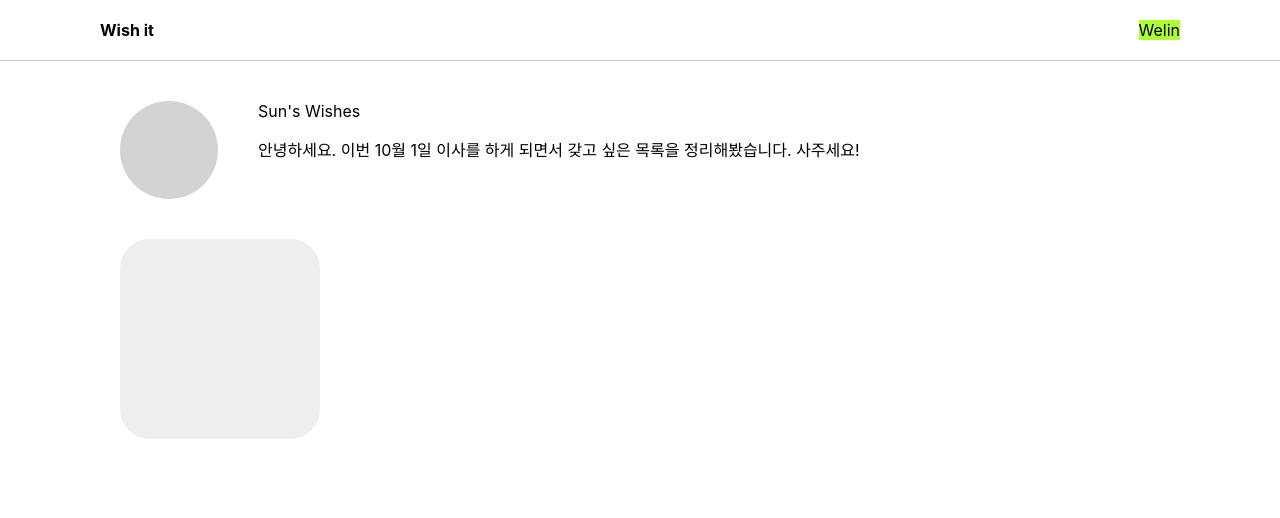
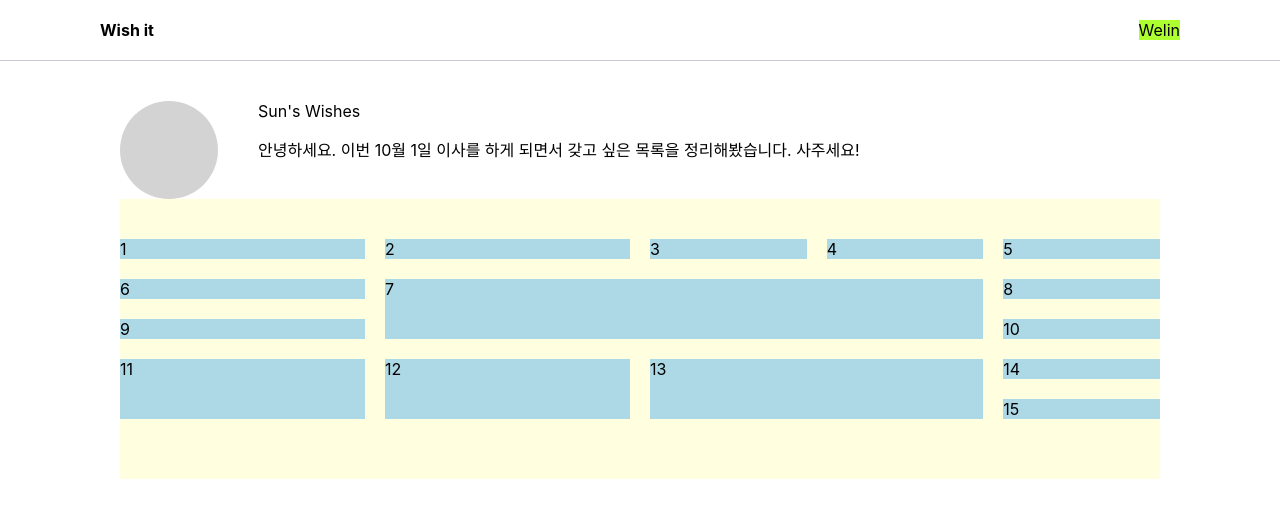
Before and after one commit to welinhong/wish-it, a Next.js app: page /wish/1 in a window 1280 px wide. Shown: the top 518 px of the page. Built offline with nearby package versions, Linux system fonts and the light colour scheme.

Commit message:
wish list grid layout setting

```diff
--- a/pages/wish/[wishiId].tsx
+++ b/pages/wish/[wishiId].tsx
@@ -1,6 +1,5 @@
 import styled from 'styled-components'
 import WishInfo from '@/components/WishInfo/WishInfo'
-import WishItem from '@/components/WishItem/WishItem'
 
 const wishInfo = {
   title: "Sun's Wishes",
@@ -10,26 +9,100 @@ const wishInfo = {
 }
 
 const WishDetail = (): JSX.Element => {
+  const wishes = [1, 2, 3, 4, 5, 6, 7, 8, 9, 10, 11, 12, 13, 14, 15]
+
   return (
-    <StyledContainer>
+    <S.Container>
       <WishInfo
         title={wishInfo?.title}
         description={wishInfo?.description}
         userImage={wishInfo?.userImage}
       />
 
-      <StyledWishList>
-        <WishItem />
-      </StyledWishList>
-    </StyledContainer>
+      <S.WishList>
+        {wishes.map((wish) => (
+          <S.WishItem key={wish}>{wish}</S.WishItem>
+        ))}
+      </S.WishList>
+    </S.Container>
   )
 }
 
-const StyledContainer = styled.div`
-  padding: 40px 20px;
-`
-const StyledWishList = styled.div`
-  padding: 40px 0;
-`
+const S = {
+  Container: styled.div`
+    padding: 40px 20px;
+  `,
+  WishList: styled.div`
+    display: grid;
+    grid-template-columns: repeat(12, 1fr);
+    grid-template-rows: repeat(11, 1fr);
+    gap: 20px;
+    padding: 40px 0;
+    background-color: lightyellow;
+  `,
+  WishItem: styled.div`
+    background-color: lightblue;
+    &:nth-of-type(1) {
+      grid-column: 1/4;
+      grid-row: 1/3;
+    }
+    &:nth-of-type(2) {
+      grid-column: 4/7;
+      grid-row: 1/3;
+    }
+    &:nth-of-type(3) {
+      grid-column: 7/9;
+      grid-row: 1/3;
+    }
+    &:nth-of-type(4) {
+      grid-column: 9/11;
+      grid-row: 1/3;
+    }
+    &:nth-of-type(5) {
+      grid-column: 11/13;
+      grid-row: 1/3;
+    }
+    &:nth-of-type(6) {
+      grid-column: 1/4;
+      grid-row: 3/5;
+    }
+    &:nth-of-type(7) {
+      grid-column: 4/11;
+      grid-row: 3/7;
+    }
+    &:nth-of-type(8) {
+      grid-column: 11/13;
+      grid-row: 3/5;
+    }
+    &:nth-of-type(9) {
+      grid-column: 1/4;
+      grid-row: 5/7;
+    }
+    &:nth-of-type(10) {
+      grid-column: 11/13;
+      grid-row: 5/7;
+    }
+    &:nth-of-type(11) {
+      grid-column: 1/4;
+      grid-row: 7/11;
+    }
+    &:nth-of-type(12) {
+      grid-column: 4/7;
+      grid-row: 7/11;
+    }
+    &:nth-of-type(13) {
+      grid-column: 7/11;
+      grid-row: 7/11;
+    }
+    &:nth-of-type(14) {
+      grid-column: 11/13;
+      grid-row: 7/9;
+    }
+    &:nth-of-type(15) {
+      grid-column: 11/13;
+      grid-row: 9/11;
+    }
+  `,
+}
 
 export default WishDetail
--- a/src/components/WishItem/WishItem.tsx
+++ b/src/components/WishItem/WishItem.tsx
@@ -1,14 +1,16 @@
 import styled from 'styled-components'
 
 const WishItem = (): JSX.Element => {
-  return <StyledContainer></StyledContainer>
+  return <S.Container></S.Container>
 }
 
-const StyledContainer = styled.div`
-  width: 200px;
-  height: 200px;
-  background-color: #eeeeee;
-  border-radius: 30px;
-`
+const S = {
+  Container: styled.div`
+    width: 200px;
+    height: 200px;
+    background-color: #eeeeee;
+    border-radius: 30px;
+  `,
+}
 
 export default WishItem
--- a/src/components/layout/Layout.tsx
+++ b/src/components/layout/Layout.tsx
@@ -19,12 +19,15 @@ const Layout = ({ children }: Props): JSX.Element => {
   )
 }
 
-const StyledContainer = styled.div``
+const StyledContainer = styled.div`
+  height: 100vh;
+`
 const StyledHeaderContainer = styled.div`
   border-bottom: 1px solid #c9c8d3;
 `
 const StyledContainerInner = styled.div`
   max-width: 1080px;
+  height: 100%;
   margin: 0 auto;
 `
 
```
